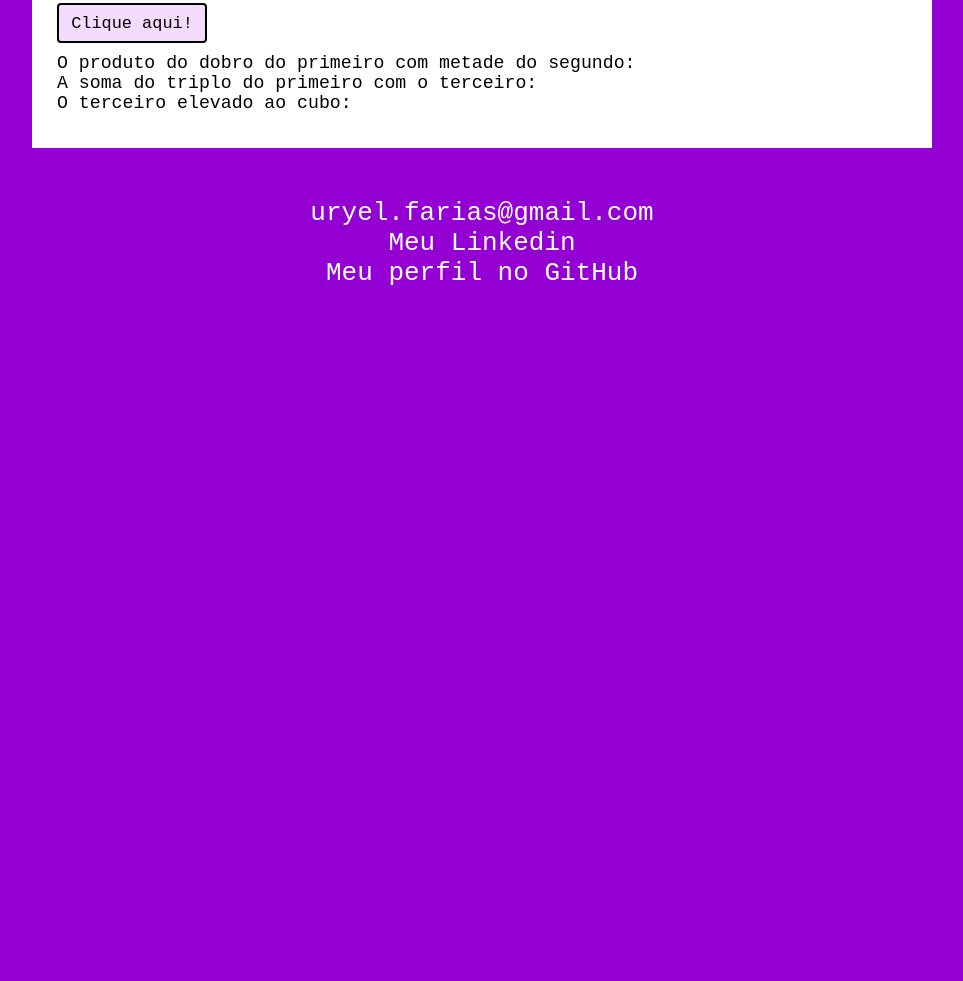
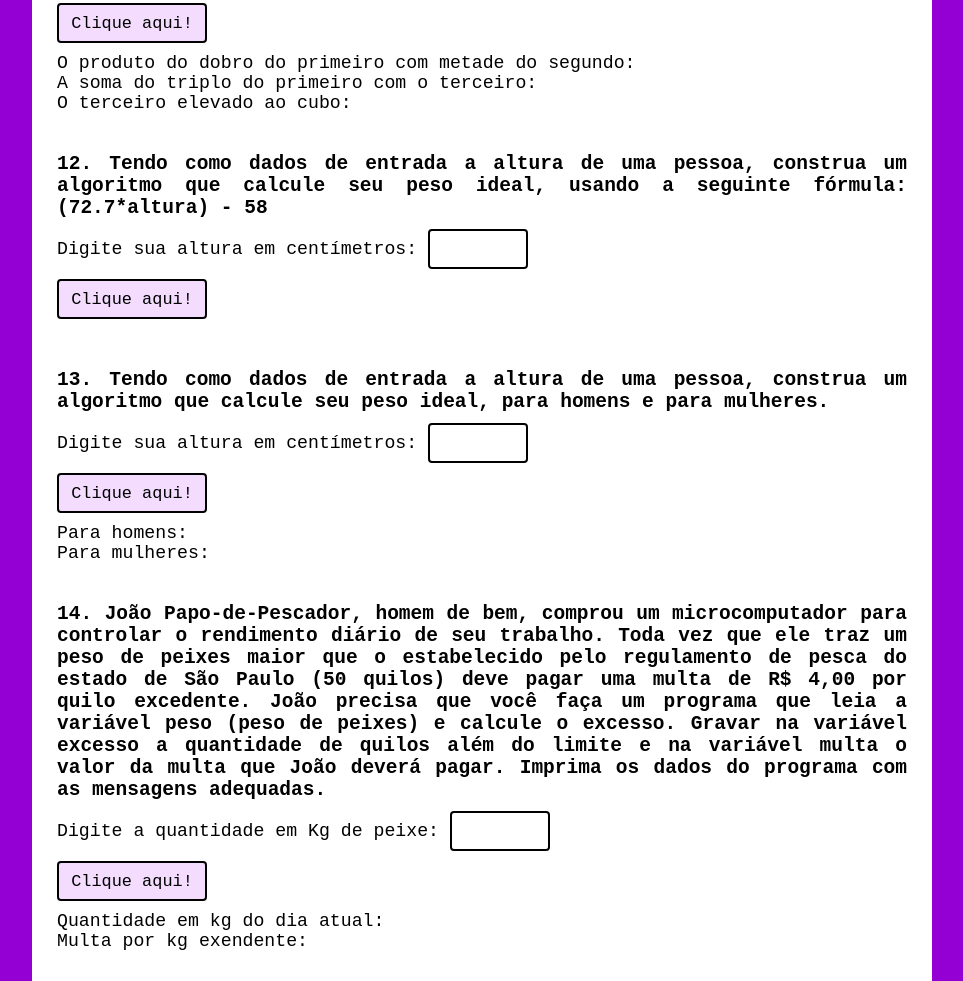
Before and after one commit to uryel-farias/Lista_de_exercicios_JS, a plain HTML site: page index.html in a window 1280 px wide. Shown: the part 2559-3540 px from the top of the page, without its empty margins (158-1121 px from the left). Before the commit the page ends 2897 px from the top, so only its background shows below. Drawn offline with Linux system fonts and the light colour scheme.

Commit message:
Finalizado até a questao 14 com sucesso!

```diff
--- a/index.html
+++ b/index.html
@@ -416,11 +416,96 @@
 
         </div>
         <!-----------EXERCICIO 1.12------------>
+        <div class="ex_sequencial">
+            <h3>12. Tendo como dados de entrada a altura de uma pessoa, construa um algoritmo que calcule seu peso ideal, usando a seguinte fórmula: (72.7*altura) - 58</h3>
+            <section id="ex12Camada1">
+                <div id="conteudo_1-12">
 
+                    <label
+                    for="questao12"
+                    id="entradaEx12"
+                    class="rotulos">Digite sua altura em centímetros: </label>
+
+                    <input
+                    type="number"
+                    min="0"
+                    id="questao12"
+                    class="entradas"
+                    >
+                    <br>
+
+                    <button id="botao1_12">Clique aqui!</button>
+
+                </div>
+
+                <div id="resultado_1-12" class="resultadoFinalExercicios">
+                </div>
+
+            </section>
+
+        </div>
         <!-----------EXERCICIO 1.13------------>
+        <div class="ex_sequencial">
+            <h3>13. Tendo como dados de entrada a altura de uma pessoa, construa um algoritmo que calcule seu peso ideal, para homens e para mulheres.</h3>
+            <section id="ex13Camada1">
+                <div id="conteudo_1-13">
 
+                    <label
+                    for="questao13"
+                    id="entradaEx13"
+                    class="rotulos">Digite sua altura em centímetros: </label>
+
+                    <input
+                    type="number"
+                    min="0"
+                    id="questao13"
+                    class="entradas"
+                    >
+                    <br>
+
+                    <button id="botao1_13">Clique aqui!</button>
+
+                </div>
+
+                <div class="resultadoFinalExercicios">
+                    <p>Para homens: <span id="resultado_1-13a"></span></p>
+                    <p>Para mulheres: <span id="resultado_1-13b"></span></p>
+                </div>
+
+            </section>
+
+        </div>
         <!-----------EXERCICIO 1.14------------>
+        <div class="ex_sequencial">
+            <h3>14. João Papo-de-Pescador, homem de bem, comprou um microcomputador para controlar o rendimento diário de seu             trabalho. Toda vez que ele traz um peso de peixes maior que o estabelecido pelo regulamento de pesca do estado de São Paulo (50 quilos) deve pagar uma multa de R$ 4,00 por quilo excedente. João precisa que você faça um programa que leia a variável peso (peso de peixes) e calcule o excesso. Gravar na variável excesso a quantidade de quilos além do limite e na variável multa o valor da multa que João deverá pagar. Imprima os dados do programa com as mensagens adequadas.</h3>
+            <section id="ex14Camada1">
+                <div id="conteudo_1-14">
 
+                    <label
+                    for="questao14"
+                    id="entradaEx14"
+                    class="rotulos">Digite a quantidade em Kg de peixe: </label>
+
+                    <input
+                    type="number"
+                    min="0"
+                    id="questao14"
+                    class="entradas"
+                    >
+                    <br>
+
+                    <button id="botao1_14">Clique aqui!</button>
+
+                </div>
+
+                <div class="resultadoFinalExercicios">
+                    <p>Quantidade em kg do dia atual: <span id="resultado_1-14a"></span></p>
+                    <p>Multa por kg exendente: <span id="resultado_1-14b"></span></p>
+                </div>
+
+            </section>
+
+        </div>
         <!-----------EXERCICIO 1.15------------>
 
         <!-----------EXERCICIO 1.16------------>
--- a/script.js
+++ b/script.js
@@ -162,3 +162,50 @@ let Ativar1_decimoPrimeiroEx = () => {
 
 let botao_ex11 = document.querySelector('#botao1_11');
 botao_ex11.addEventListener('click', Ativar1_decimoPrimeiroEx);
+
+//exercicio 1.12----------------------------------
+
+let Ativar1_DecimoSegundoEX = () => {
+    let entrada1Ex12 = parseFloat(document.querySelector('#questao12').value);
+    let resultadoEx12 = document.querySelector('#resultado_1-12');
+
+    let calcularImc = ((72.7 * entrada1Ex12)/100) - 58;
+
+    return resultadoEx12.innerHTML = (`Dada sua Altura como ${entrada1Ex12} cm seu peso ideia seria ${calcularImc.toFixed(2)} kg.`);
+}
+
+let botao_ex12 = document.querySelector('#botao1_12');
+botao_ex12.addEventListener('click', Ativar1_DecimoSegundoEX);
+
+//exercicio 1.13----------------------------------
+
+let Ativar1_DecimoTerceiroEX = () => {
+    let entrada1Ex13 = parseFloat(document.querySelector('#questao13').value);
+    let resultadoEx13a = document.querySelector('#resultado_1-13a');
+    let resultadoEx13b = document.querySelector('#resultado_1-13b');
+
+    let calcularImcHomem = ((72.7 * entrada1Ex13)/100) - 58;
+    let calcularImcMulher = ((62.1 * entrada1Ex13)/100) - 47.7;
+
+    resultadoEx13a.innerHTML = (`${calcularImcHomem.toFixed(2)} kg.`);
+    resultadoEx13b.innerHTML = (`${calcularImcMulher.toFixed(2)} kg.`);
+}
+
+let botao_ex13 = document.querySelector('#botao1_13');
+botao_ex13.addEventListener('click', Ativar1_DecimoTerceiroEX);
+
+//exercicio 1.14----------------------------------
+
+let Ativar1_DecimoQuartoEX = () => {
+    let entrada1Ex14 = parseFloat(document.querySelector('#questao14').value);
+    let resultadoEx14a = document.querySelector('#resultado_1-14a');
+    let resultadoEx14b = document.querySelector('#resultado_1-14b');
+
+    let ValorMulta = entrada1Ex14 > 50? ('R$ ' + ((entrada1Ex14 - 50) * 4).toFixed(2)) : 'Não há multa, pois não exedeu o limite espeficado.';
+
+    resultadoEx14a.innerHTML = (`${entrada1Ex14} KG.`);
+    resultadoEx14b.innerHTML = (`${ValorMulta}.`);
+}
+
+let botao_ex14 = document.querySelector('#botao1_14');
+botao_ex14.addEventListener('click', Ativar1_DecimoQuartoEX);
--- a/styles/style.css
+++ b/styles/style.css
@@ -58,8 +58,10 @@ h1 {
 }
 
 .sequencial{
-    width: 900px;
+    max-width: 900px;
+    min-width: 400px;
     display: flex;
+    flex-wrap: wrap;
     flex-direction: column;
     margin: 0 auto;
     background: white;
@@ -147,6 +149,8 @@ button:hover {
 .ex_sequencial {
     margin: 15px;
     text-align: justify;
+
+
 }
 
 #ex01_camada_1{
@@ -233,3 +237,18 @@ button:hover {
 #questao11c {
     width: 100px;
 }
+
+/* exercicio 1.12-------------------------------------------*/
+#questao12 {
+    width: 100px;
+}
+
+/* exercicio 1.13-------------------------------------------*/
+#questao13 {
+    width: 100px;
+}
+
+/* exercicio 1.14-------------------------------------------*/
+#questao14 {
+    width: 100px;
+}
```
